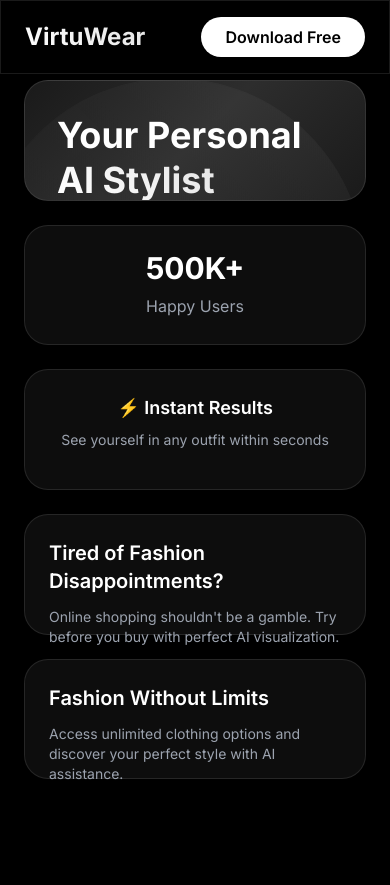
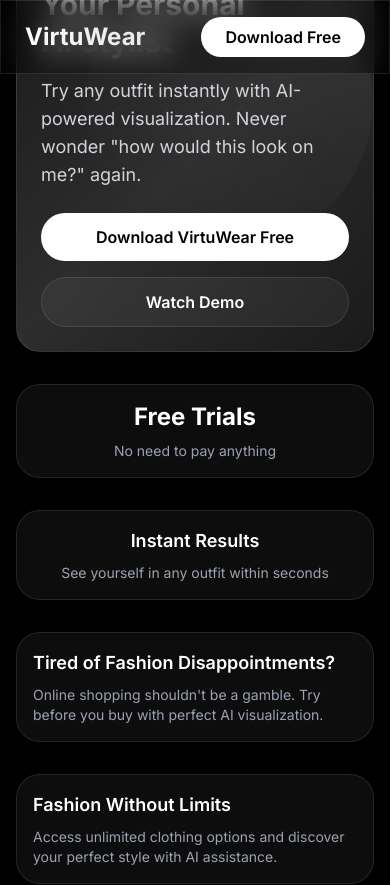
Before and after one commit to hanifmdn/VirtuWearLandingPage, a React (Vite) app: page / in a window 390 px wide. Shown: the top 885 px of the page. Built offline with nearby package versions, Linux system fonts and the light colour scheme.

Commit message:
fix bugs and optimize mobile

```diff
--- a/src/component/hero.tsx
+++ b/src/component/hero.tsx
@@ -1,57 +1,56 @@
 const Hero = () => {
-
   return (
-    <div className="h-screen px-6 w-full " >
-        <div className="container mx-auto py-20">
-          <div className="grid grid-cols-1 md:grid-cols-12 grid-rows-6 gap-6 h-screen">
+    <div className="h-screen flex justify-center items-center px-4 sm:px-6 w-full">
+      <div className="container mx-auto py-10">
+        <div className="grid grid-cols-1 md:grid-cols-12 gap-y-8 md:gap-6">
           {/* Main Hero Card */}
-            <div className="md:col-span-8 md:row-span-4 glass bento-card rounded-3xl p-8 md:p-12 hero-gradient relative overflow-hidden fade-in">
+          <div className="md:col-span-8 md:row-span-4 glass bento-card rounded-3xl p-6 sm:p-8 md:p-12 hero-gradient relative overflow-hidden fade-in">
             <div className="relative z-10">
-                <h1 className="text-4xl md:text-6xl font-bold mb-6 leading-tight">
+              <h1 className="text-3xl sm:text-4xl md:text-6xl font-bold mb-4 sm:mb-6 leading-tight">
                 Your Personal<br />
                 <span className="accent-gradient">AI Stylist</span>
               </h1>
-                <p className="text-xl md:text-2xl text-gray-300 mb-8 max-w-2xl">
+              <p className="text-lg sm:text-xl md:text-2xl text-gray-300 mb-6 sm:mb-8 max-w-full sm:max-w-2xl">
                 Try any outfit instantly with AI-powered visualization. Never wonder "how would this look on me?" again.
               </p>
               <div className="flex flex-col sm:flex-row gap-4">
-                  <button className="bg-white text-black px-8 py-4 rounded-full font-semibold text-lg hover:bg-gray-200 transition-all transform hover:scale-105 pulse-slow">
+                <button className="bg-white text-black px-6 sm:px-8 py-3 sm:py-4 rounded-full font-semibold text-base sm:text-lg hover:bg-gray-200 transition-all transform hover:scale-105 pulse-slow">
                   Download VirtuWear Free
                 </button>
-                  <button className="glass px-8 py-4 rounded-full font-semibold text-lg hover:bg-white hover:bg-opacity-10 transition-all">
+                <button className="glass px-6 sm:px-8 py-3 sm:py-4 rounded-full font-semibold text-base sm:text-lg hover:bg-white hover:bg-opacity-10 transition-all">
                   Watch Demo
                 </button>
               </div>
             </div>
-              <div className="absolute top-0 right-0 w-96 h-96 bg-gradient-to-bl from-white opacity-5 rounded-full floating"></div>
+            <div className="absolute top-0 right-0 w-72 h-72 sm:w-96 sm:h-96 bg-gradient-to-bl from-white opacity-5 rounded-full floating"></div>
           </div>
 
           {/* Stats Card */}
-            <div className="md:col-span-4 md:row-span-2 glass bento-card rounded-3xl p-6 fade-in">
-              <div className="text-center">
-                <div className="text-3xl font-bold mb-2">500K+</div>
-                <div className="text-gray-400">Happy Users</div>
-              </div>
+          <div className="md:col-span-4 md:row-span-2 glass bento-card rounded-3xl p-4 sm:p-6 fade-in text-center">
+            <div className="text-2xl sm:text-3xl font-bold mb-2">Free Trials</div>
+            <div className="text-gray-400 text-sm sm:text-base">No need to pay anything</div>
           </div>
 
           {/* Quick Feature */}
-            <div className="md:col-span-4 md:row-span-2 glass bento-card rounded-3xl p-6 fade-in">
-              <div className="text-center">
-                <div className="text-lg font-semibold mb-2">⚡ Instant Results</div>
+          <div className="md:col-span-4 md:row-span-2 glass bento-card rounded-3xl p-4 sm:p-6 fade-in text-center">
+            <div className="text-lg sm:text-2xl font-semibold mb-2">Instant Results</div>
             <div className="text-gray-400 text-sm">See yourself in any outfit within seconds</div>
-              </div>
           </div>
 
           {/* Problem Statement */}
-            <div className="md:col-span-6 md:row-span-2 glass bento-card rounded-3xl p-6 fade-in">
-              <h3 className="text-xl font-semibold mb-3">Tired of Fashion Disappointments?</h3>
-              <p className="text-gray-400 text-sm">Online shopping shouldn't be a gamble. Try before you buy with perfect AI visualization.</p>
+          <div className="md:col-span-6 md:row-span-2 glass bento-card rounded-3xl p-4 sm:p-6 fade-in">
+            <h3 className="text-lg sm:text-xl font-semibold mb-2 sm:mb-3">Tired of Fashion Disappointments?</h3>
+            <p className="text-gray-400 text-sm sm:text-base">
+              Online shopping shouldn't be a gamble. Try before you buy with perfect AI visualization.
+            </p>
           </div>
 
           {/* Solution */}
-            <div className="md:col-span-6 md:row-span-2 glass bento-card rounded-3xl p-6 fade-in">
-              <h3 className="text-xl font-semibold mb-3">Fashion Without Limits</h3>
-              <p className="text-gray-400 text-sm">Access unlimited clothing options and discover your perfect style with AI assistance.</p>
+          <div className="md:col-span-6 md:row-span-2 glass bento-card rounded-3xl p-4 sm:p-6 fade-in">
+            <h3 className="text-lg sm:text-xl font-semibold mb-2 sm:mb-3">Fashion Without Limits</h3>
+            <p className="text-gray-400 text-sm sm:text-base">
+              Access unlimited clothing options and discover your perfect style with AI assistance.
+            </p>
           </div>
         </div>
       </div>
```
Lines whose indentation alone changed are shown as unchanged.
